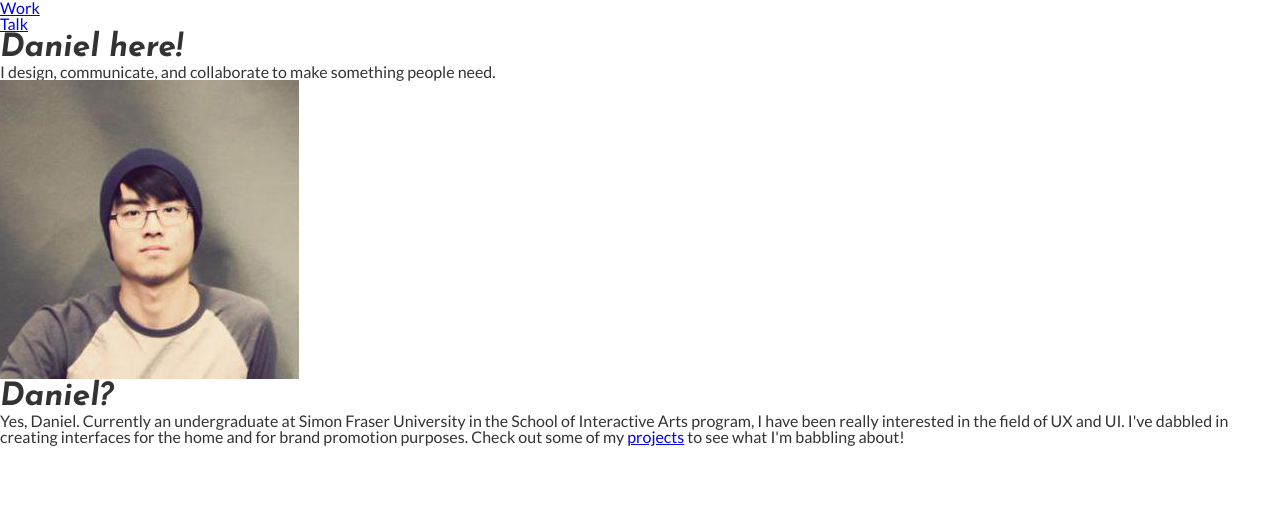
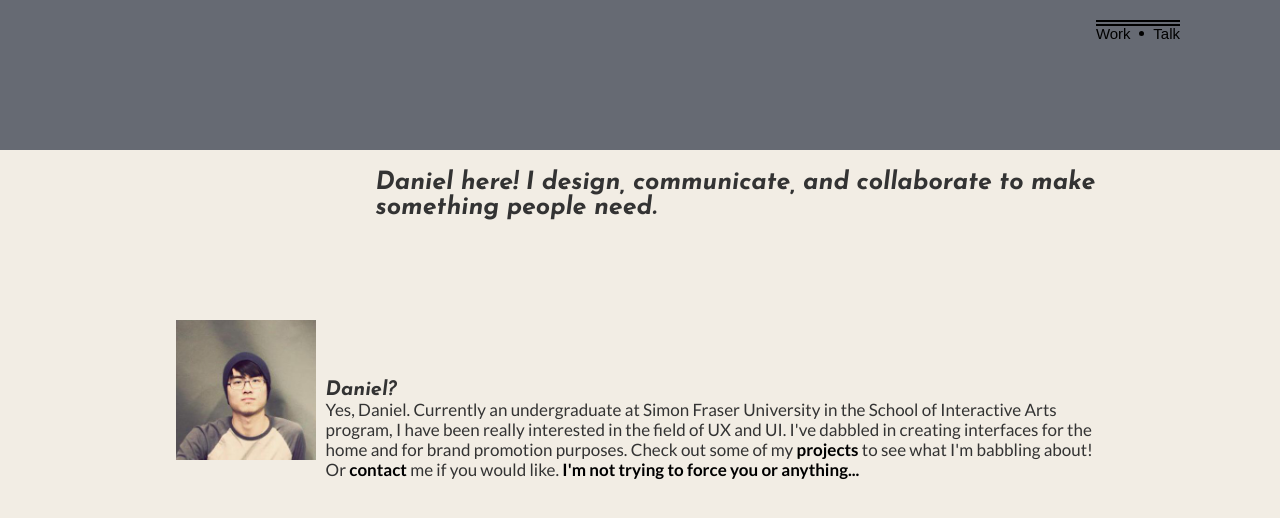
Before and after one commit to fishfillet/iat381portfolio, a plain HTML site: page index.html in a window 1280 px wide. Drawn offline with Linux system fonts and the light colour scheme; a web font is replaced by a local one.

Commit message:
Changed CSS for background and positioning
Still need a lot of progress :(

```diff
--- a/index.html
+++ b/index.html
@@ -8,15 +8,16 @@
 
 
 	<link rel="stylesheet" href="style.css" />
-	<link href='http://fonts.googleapis.com/css?family=Lato:400,400italic' rel='stylesheet' type='text/css'>
+	<link href='http://fonts.googleapis.com/css?family=Lato:400,400italic,700' rel='stylesheet' type='text/css'>
 	<link href='http://fonts.googleapis.com/css?family=Josefin+Sans:400,700,700italic' rel='stylesheet' type='text/css'>
-
+	<link href='http://fonts.googleapis.com/css?family=Muli:300,400' rel='stylesheet' type='text/css'
+>
 
 </head>
 
 <body>
 
-	<div class="container">
+	<div class="header">
 	<header>
 		<nav>
 			<ul>
@@ -35,14 +36,15 @@
 	<div class="content">
 
 		<div class="headline">
-		<h1>Daniel here!</h1>
-		<h2>I design, communicate, and collaborate to make something people need.</h2>
+		<h1>Daniel here! I design, communicate, and collaborate to make something people need.</h1>
+
 		</div>
 
 		<div class="about">
 		<img src="img/me.jpg">
 		<h1>Daniel?</h1>
-		<p>Yes, Daniel. Currently an undergraduate at Simon Fraser University in the School of Interactive Arts program, I have been really interested in the field of UX and UI. I've dabbled in creating interfaces for the home and for brand promotion purposes. Check out some of my <a href="work.html">projects</a> to see what I'm babbling about!
+		<p>Yes, Daniel. Currently an undergraduate at Simon Fraser University in the School of Interactive Arts program, I have been really interested in the field of UX and UI. I've dabbled in creating interfaces for the home and for brand promotion purposes. Check out some of my <a href="work.html">projects</a> to see what I'm babbling about! Or <a href= "contact.html">contact</a> me if you would like. <a href= "contact.html">I'm not trying to force you or anything...</a>
+
   </p>
 
 		</div>
--- a/style.css
+++ b/style.css
@@ -7,12 +7,13 @@ html,body,div,span,applet,object,iframe,h1,h2,h3,h4,h5,h6,p,blockquote,pre,a,abb
 
 html{
 	height:100%;
-	font-size: 100%;
+	font-size: 62.5%;  /* We can size rems in a way that is similar to using px */
+	background-color: #F2EDE4;
 }
 
 body{
-	font-size: 100%;
-	font-family: 'Lato', sans-serif;
+	font-size: 1.4rem; /* =14px kinda */
+	font-family: 'Lato', sans-serif; font-weight: 400;
 	color: #333;
 	height: 100%;
 
@@ -21,19 +22,117 @@ body{
 
 /* Index Page ************/
 
-.container{
+.header{
+	width: 100%;
+	min-width: 480px;
+	min-height: 150px;
+
+	background-color: #666A73;
+
+}
+
+
+
+.header ul{
+	position: absolute;
+	right: 100px;
+	list-style-type: none;
+	margin-top: 20px;
+	padding:0;
+	border-top: 6px double black;
+
+}
+
+
+
+
+.header ul li{
+	position: relative;
+	display: inline;
+	font-family: 'Muli', sans-serif; font-weight: 300;
+	font-size: 1.5rem;
+	margin-left: 2rem;
+}
+
+
+.header ul > li:first-child{
+	margin-left: 0;
+}
+
+
+.header ul > li:first-child:after{
+
+	content: " ";
+	position: absolute;
+	top: 6px;
+	right: -13px;
+	width: 5px;
+	height: 5px;
+	border-radius: 32px;
+	background-color: black;
+
+}
+
+.header a{
+	color: black;
+	text-decoration: none;
 
 
 }
 
+
+
+
+.content{
+	min-width: 480px;
+	max-width: 980px;
+	min-height: 600px;
+	height: 95%;
+	margin: 0 auto 0 auto;
+	padding: 0 2% 0 2%;
+	box-sizing: border-box;
+	-moz-box-sizing: border-box;
+	position: relative;
+
+}
+
+
 .headline h1{
 	font-family: 'Josefin Sans', sans-serif; font-weight: 700; font-style: italic;
-	font-size: 2rem;
+	font-size: 2.5rem;
+	margin-bottom: 2em;
+	margin-left: 200px;
+	margin-top: 2rem;
+
+}
+
+.about img{
+	float: left;
+	max-width: 10em;
+	max-height: 10em;
+	margin-top: 5rem;
+
 
 }
 
 .about h1{
 	font-family: 'Josefin Sans', sans-serif; font-weight: 700; font-style: italic;
 	font-size: 2rem;
+	margin-left: 150px;
+	padding-top: 110px;
+
 
 }
+
+.about p{
+	margin-left: 15rem;
+	font-size: 1.7rem;
+	line-height: 2rem;
+
+}
+
+.about a{
+	font-family: 'Lato', sans-serif; font-weight: 700; font-style: bold;
+	color: black;
+	text-decoration: none;
+}
```
